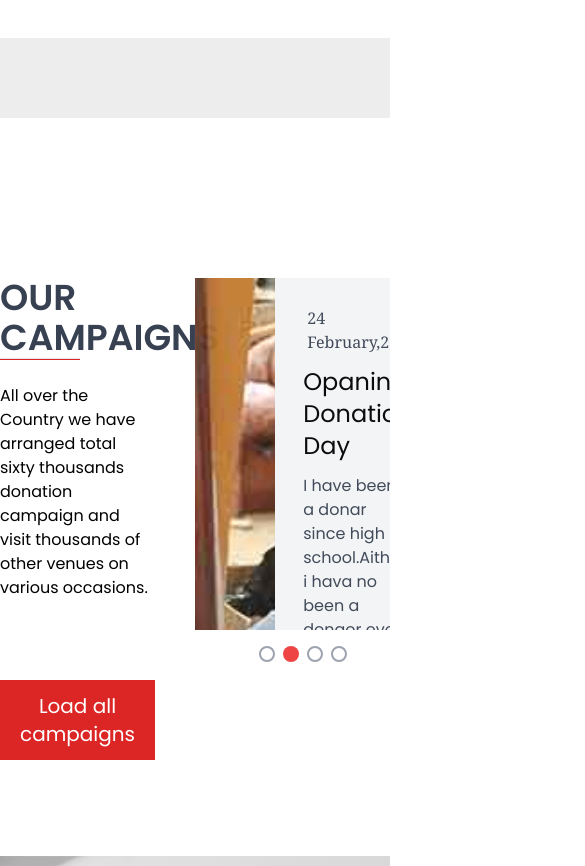
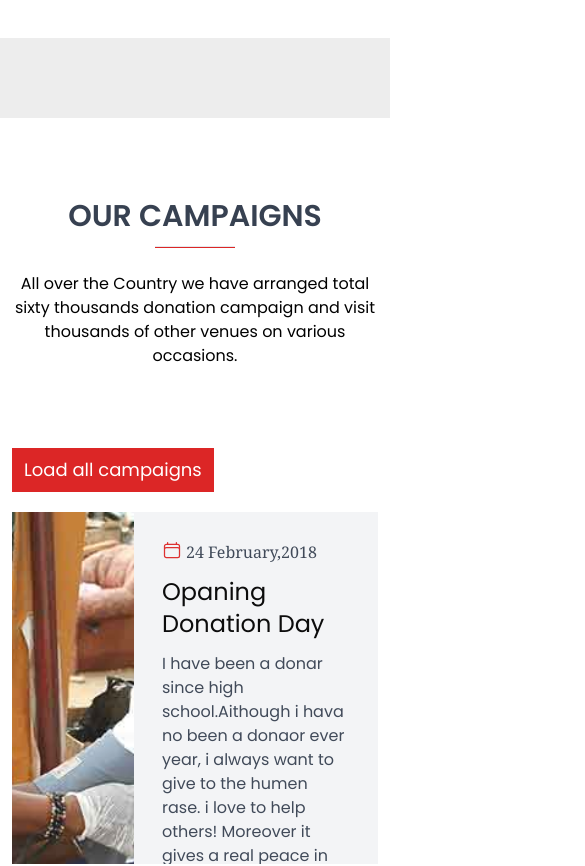
Before and after one commit to miraz66/dream_touch_blood, a React (Vite) app: page / in a window 390 px wide. Shown: the part 2087-2953 px from the top of the page, 585 px wide, since content can reach past the window. Built offline with nearby package versions, Linux system fonts and the light colour scheme.

Commit message:
campaignsRes

```diff
--- a/src/components/Campaigns.jsx
+++ b/src/components/Campaigns.jsx
@@ -5,23 +5,23 @@ import CampaignCardData from "../assets/data/CampaignCardData";
 function Campaigns() {
   return (
     <>
-      <div className="max-w-7xl mx-auto pt-40 pb-24 flex">
-        <div className="w-1/2 pr-10">
-          <h2 className="text-4xl text-gray-700 font-semibold uppercase">
+      <div className="max-w-7xl mx-3 md:mx-5 xl:mx-auto pt-20 lg:pt-40 pb-24 flex flex-wrap">
+        <div className="lg:w-1/2 lg:pr-10">
+          <h2 className="text-3xl md:text-4xl max-lg:text-center text-gray-700 font-semibold uppercase">
             OUR CAMPAIGNS
           </h2>
-          <hr className="bg-red-600 h-0.5 w-20" />
-          <p className="text-gray-60 pt-6 pb-20">
+          <hr className="h-0.5 w-20 mt-3 max-lg:mx-auto bg-red-600" />
+          <p className="text-smlg:text-base text-gray-60 pt-6 pb-20 lg:pb-20 max-lg:text-center">
             All over the Country we have arranged total sixty thousands donation
             campaign and visit thousands of other venues on various occasions.
           </p>
 
           <Button
             name="Load all campaigns"
-            css="text-xl text-white px-5 py-3 bg-red-600 hover:bg-gray-700 ease-out duration-300"
+            css="text-lg md:text-xl text-white px-3 md:px-5 py-2 md:py-3 mb-5 bg-red-600 hover:bg-gray-700 ease-out duration-300"
           />
         </div>
-        <div className="w-1/2">
+        <div className="w-full lg:w-1/2">
           <AutoSlider
             cardsData={CampaignCardData}
             css="h-[22rem] md:h-[21rem]"
--- a/src/pages/MainPage.jsx
+++ b/src/pages/MainPage.jsx
@@ -55,16 +55,16 @@ function MainPage() {
         <Campaigns />
 
         {/* Information Section */}
-        <Information />
+        {/* <Information /> */}
 
         {/* Volunteer Section */}
-        <VolunteerSection />
+        {/* <VolunteerSection /> */}
 
         {/* Gallary Section */}
-        <GallarySection />
+        {/* <GallarySection /> */}
 
         {/* Footer Section */}
-        <Footer />
+        {/* <Footer /> */}
       </div>
     </>
   );
```
